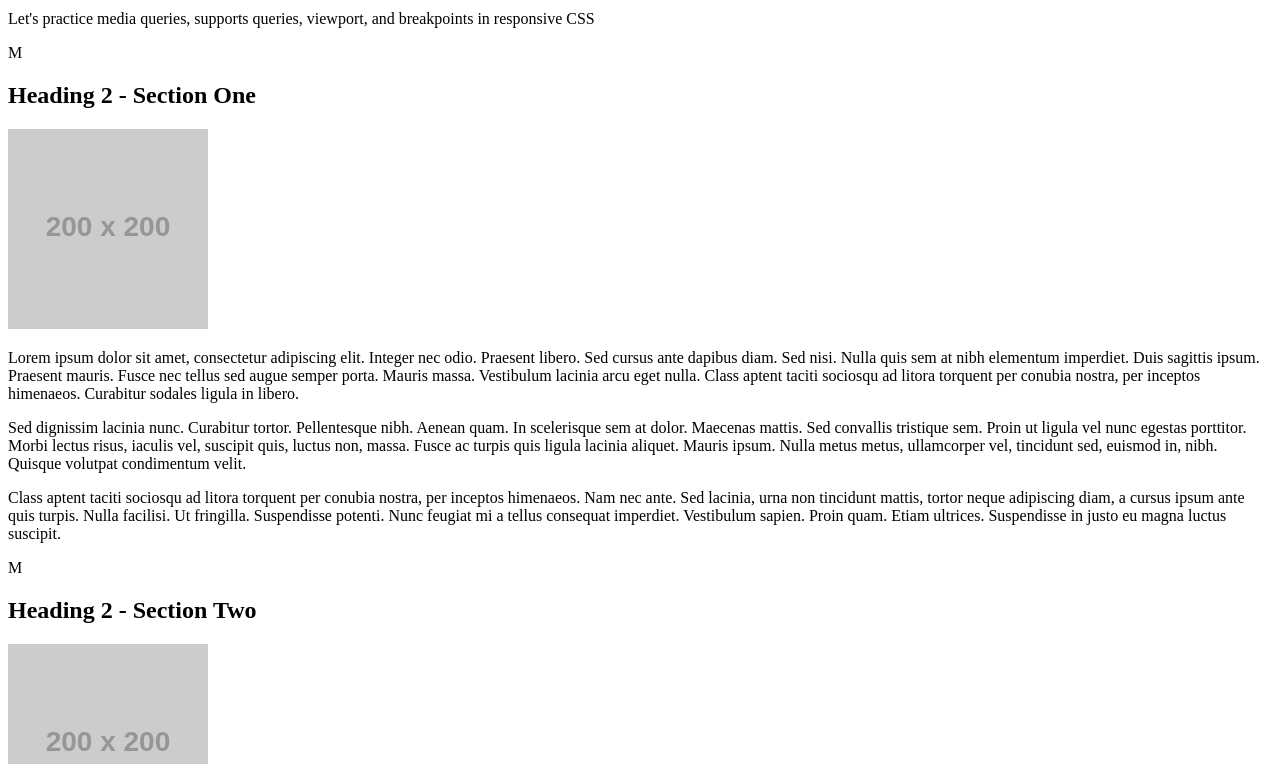
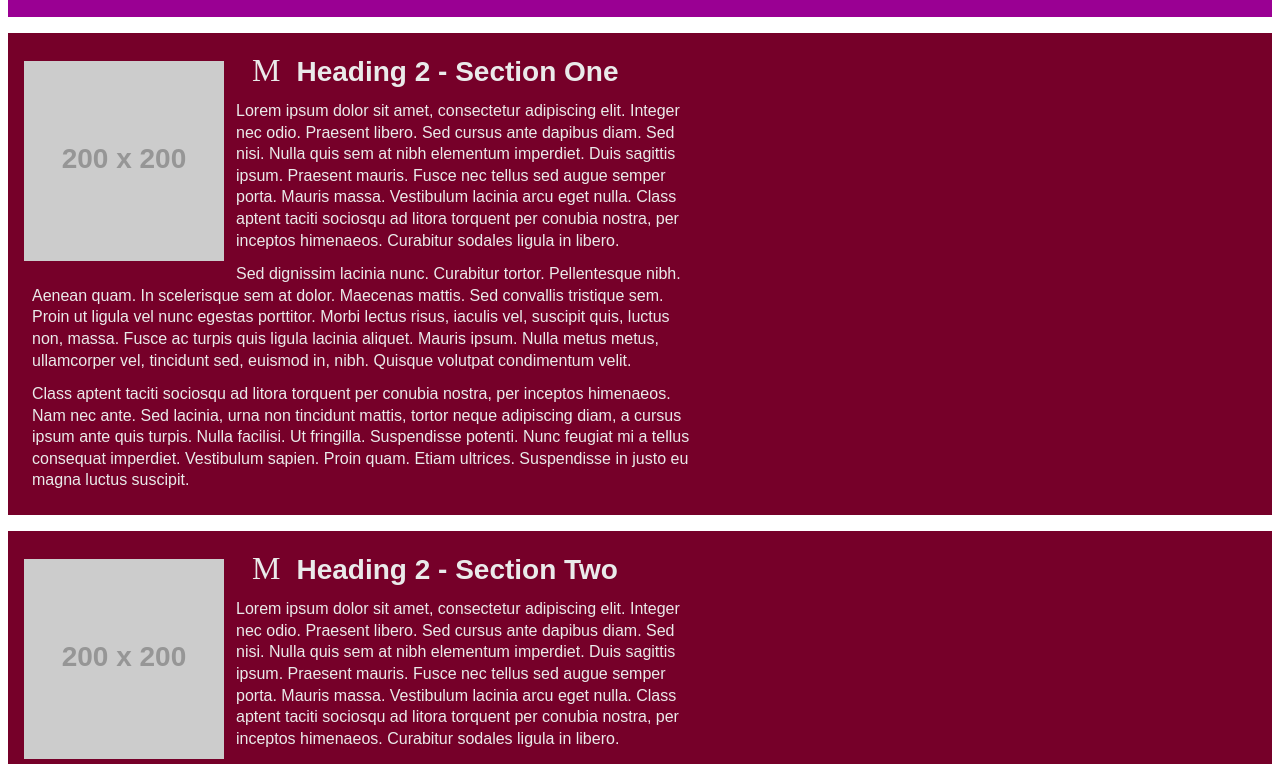
Before and after one commit to NefiLopez78/viewport, a plain HTML site: page index.html in a window 1280 px wide. Shown: the part 104-868 px from the top of the page. Drawn offline with Linux system fonts and the light colour scheme; placeholder pictures from the web are drawn by us; some icons are missing.

Commit message:
added css

```diff
--- a/index.html
+++ b/index.html
@@ -15,7 +15,7 @@
         <link rel="icon" type="image/png" sizes="16x16" href="favicon-16x16.png">
         <link href="https://res.cloudinary.com/dr6lvwubh/raw/upload/v1581441981/Anicons/anicons-regular.css" rel="stylesheet">
         <!-- Add a link to your properly named CSS file here -->
-
+        <link href="lopez.styles.css" rel="stylesheet">
     </head>
     <body>
         <header>
```
